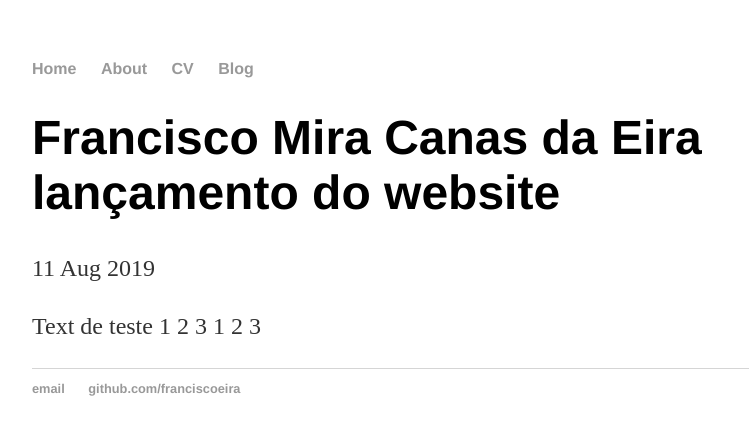
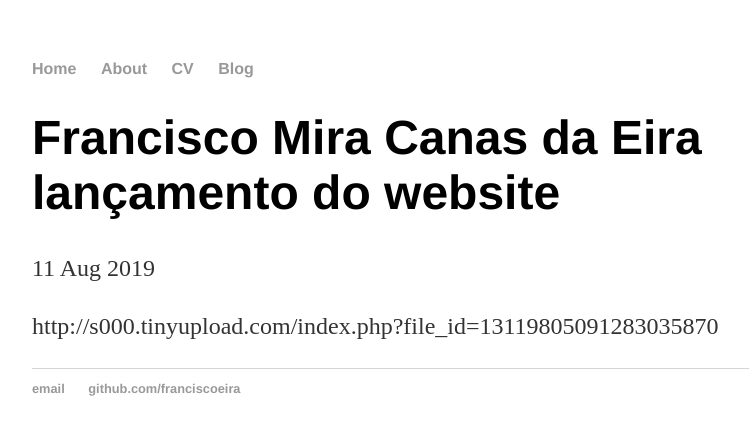
Before and after one commit to FranciscoEira/franciscoeira.github.io, a Jekyll site: the page built from _posts/2019-08-11-francisco-eira-site-lançamento.md, in a window 1280 px wide. Shown: the top 435 px of the page, without its empty margins (160-909 px from the left). Built offline with Jekyll 4.4.1, drawn with Linux system fonts in a browser that asks for light colours.

Commit message:
Update 2019-08-11-francisco-eira-site-lançamento.md

```diff
--- a/_posts/2019-08-11-francisco-eira-site-lançamento.md
+++ b/_posts/2019-08-11-francisco-eira-site-lançamento.md
@@ -4,4 +4,4 @@ title: "Francisco Mira Canas da Eira lançamento do website"
 date: 2019-08-11
 ---
 
-Text de teste 1 2 3 1  2 3
+http://s000.tinyupload.com/index.php?file_id=13119805091283035870
```
